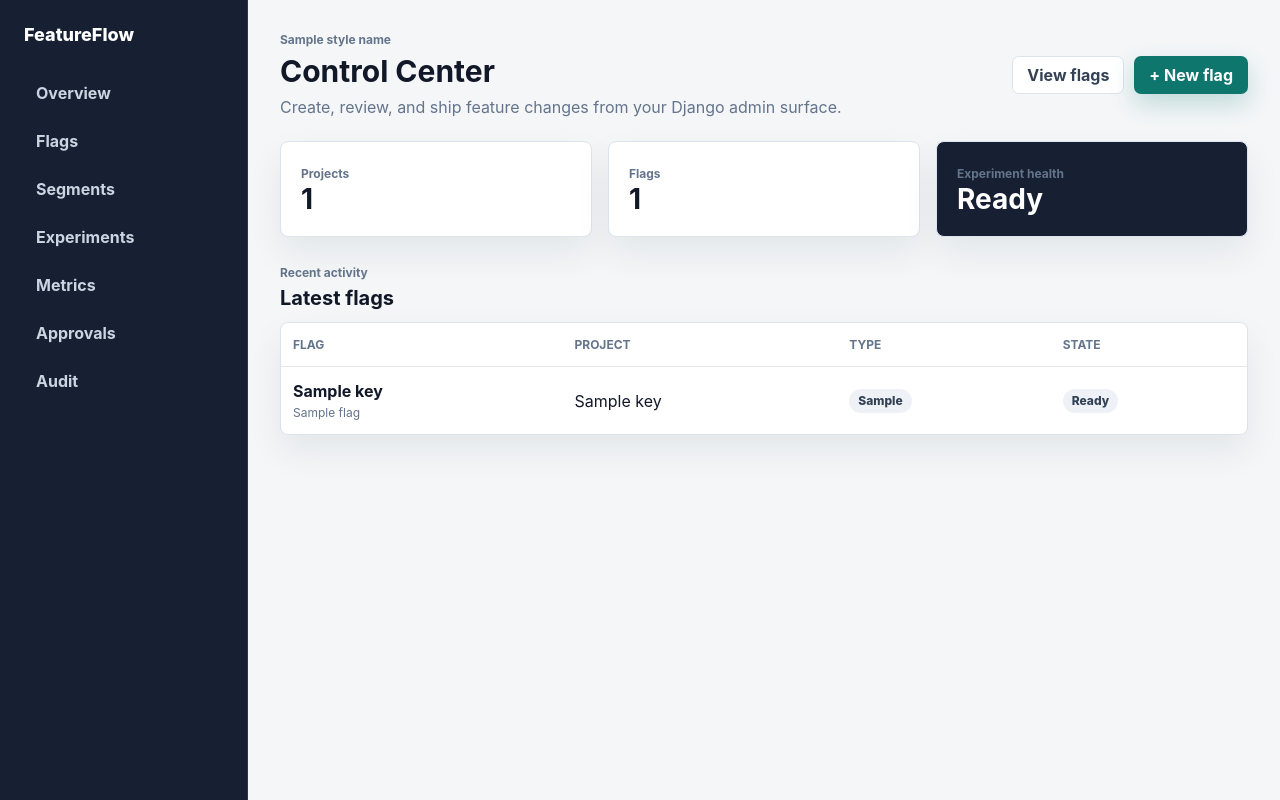
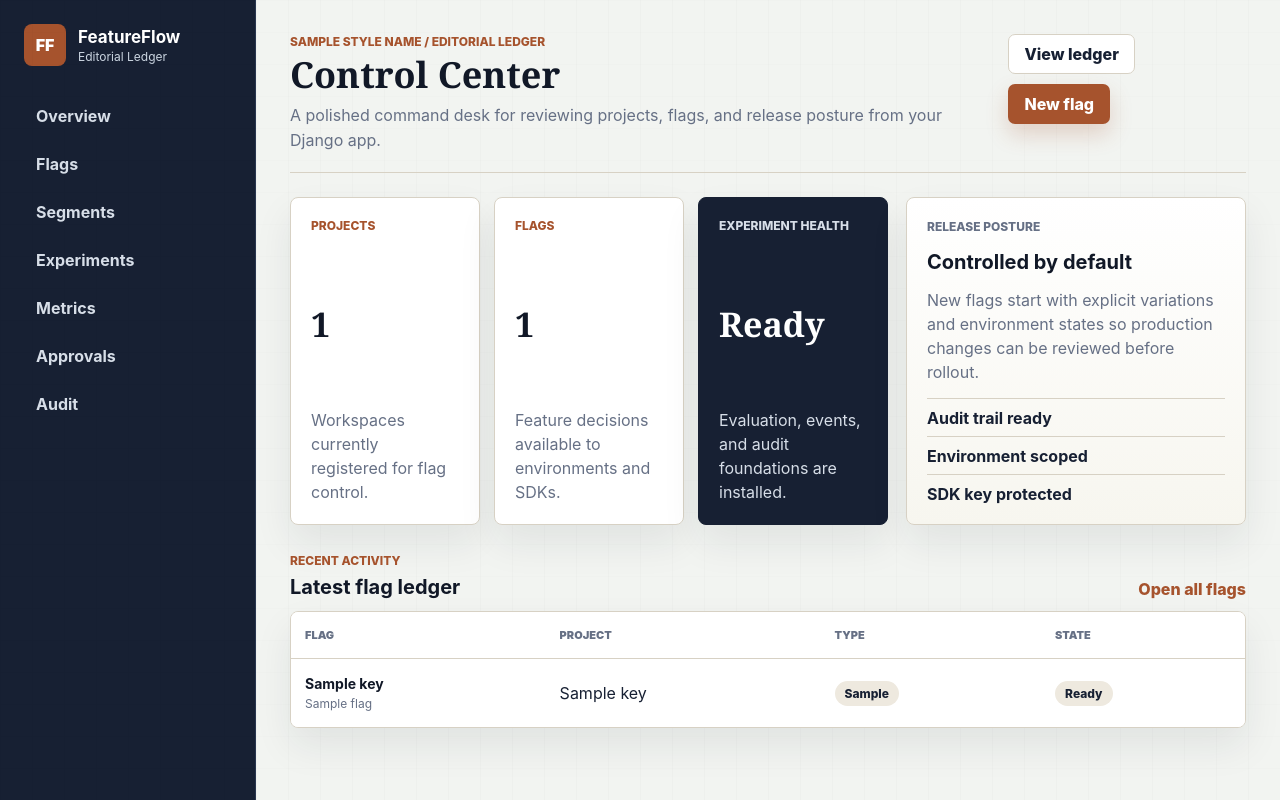
Before and after one commit to mrrooot/FeatureFlags, a Django app: template src/django_feature_flags/templates/django_feature_flags/dashboard.html in a window 1280 px wide. Run offline with Django 3.2, Linux system fonts and the light colour scheme; the template is opened without the code that fills it: most values are stand-ins (such as "Sample title", 1, 10 or a date in 2020).

Commit message:
feat: redesign dashboard as editorial ledger

```diff
--- a/src/django_feature_flags/static/django_feature_flags/dashboard.css
+++ b/src/django_feature_flags/static/django_feature_flags/dashboard.css
@@ -1,40 +1,88 @@
 :root {
   color-scheme: light;
-  --dff-bg: #f4f6f8;
+  --dff-bg: #f2f4f1;
+  --dff-bg-warm: #fbfaf6;
   --dff-panel: #ffffff;
-  --dff-text: #111827;
-  --dff-muted: #64748b;
-  --dff-line: #dbe3ec;
-  --dff-accent: #0f766e;
-  --dff-accent-strong: #115e59;
-  --dff-accent-soft: #ccfbf1;
-  --dff-success: #047857;
+  --dff-panel-soft: #f7f6ef;
+  --dff-text: #172033;
+  --dff-heading: #111827;
+  --dff-muted: #667085;
+  --dff-line: #d7d1c4;
+  --dff-line-strong: #a99f91;
+  --dff-ink: #172033;
+  --dff-copper: #a6532d;
+  --dff-copper-dark: #7c3c22;
+  --dff-copper-soft: #f3ded1;
+  --dff-teal: #0f766e;
+  --dff-teal-soft: #d9f3ee;
   --dff-warning: #b45309;
-  --dff-danger: #b91c1c;
-  --dff-ink: #172033;
+  --dff-warning-soft: #f9e7bd;
+  --dff-danger: #b42318;
+  --dff-danger-soft: #fde3df;
+  --dff-shadow: 0 18px 38px rgba(23, 32, 51, 0.08);
+  --dff-focus: 0 0 0 3px rgba(166, 83, 45, 0.22);
 }
 
 body {
   margin: 0;
   min-height: 100vh;
   display: grid;
-  grid-template-columns: 248px minmax(0, 1fr);
+  grid-template-columns: 256px minmax(0, 1fr);
   background: var(--dff-bg);
   color: var(--dff-text);
   font-family: Inter, ui-sans-serif, system-ui, -apple-system, BlinkMacSystemFont, "Segoe UI", sans-serif;
 }
 
+body::before {
+  content: "";
+  position: fixed;
+  inset: 0;
+  pointer-events: none;
+  opacity: .45;
+  background:
+    linear-gradient(90deg, rgba(23, 32, 51, .035) 1px, transparent 1px),
+    linear-gradient(180deg, rgba(23, 32, 51, .025) 1px, transparent 1px);
+  background-size: 32px 32px;
+}
+
 .dff-sidebar {
   background: var(--dff-ink);
+  color: #fff;
   border-right: 1px solid #29364f;
   padding: 24px;
 }
 
 .dff-brand {
-  font-weight: 800;
-  font-size: 18px;
-  margin-bottom: 28px;
-  color: #ffffff;
+  display: flex;
+  align-items: center;
+  gap: 12px;
+  margin-bottom: 30px;
+  color: #fff;
+}
+
+.dff-brand-mark {
+  display: inline-grid;
+  place-items: center;
+  width: 42px;
+  height: 42px;
+  border-radius: 8px;
+  background: var(--dff-copper);
+  font-weight: 900;
+}
+
+.dff-brand strong,
+.dff-brand small {
+  display: block;
+}
+
+.dff-brand strong {
+  font-size: 17px;
+}
+
+.dff-brand small {
+  margin-top: 2px;
+  color: #cbd5e1;
+  font-size: 12px;
 }
 
 .dff-sidebar nav {
@@ -43,21 +91,22 @@ body {
 }
 
 .dff-sidebar a {
-  color: #cbd5e1;
+  color: #d7dee8;
   text-decoration: none;
   padding: 10px 12px;
   border-radius: 7px;
-  font-weight: 650;
+  font-weight: 700;
 }
 
 .dff-sidebar a:hover {
-  background: #23314a;
-  color: #ffffff;
+  background: rgba(255, 255, 255, .08);
+  color: #fff;
 }
 
 .dff-main {
-  padding: 32px;
-  max-width: 1280px;
+  position: relative;
+  padding: 34px;
+  max-width: 1320px;
   width: 100%;
   box-sizing: border-box;
 }
@@ -65,34 +114,42 @@ body {
 .dff-header {
   display: flex;
   justify-content: space-between;
-  align-items: center;
+  align-items: flex-start;
   gap: 20px;
   margin-bottom: 24px;
+  border-bottom: 1px solid var(--dff-line);
+  padding-bottom: 20px;
 }
 
 .dff-kicker,
 .dff-label {
-  color: var(--dff-muted);
+  color: var(--dff-copper);
   font-size: 12px;
-  font-weight: 750;
+  font-weight: 850;
   letter-spacing: 0;
-  margin: 0 0 6px;
+  text-transform: uppercase;
+  margin: 0 0 7px;
 }
 
 h1 {
   margin: 0;
-  font-size: 30px;
+  color: var(--dff-heading);
+  font-family: Georgia, "Times New Roman", serif;
+  font-size: 36px;
+  line-height: 1.05;
 }
 
 h2 {
   margin: 0;
+  color: var(--dff-heading);
   font-size: 20px;
 }
 
 .dff-subtitle {
-  margin: 8px 0 0;
+  margin: 9px 0 0;
   color: var(--dff-muted);
-  max-width: 680px;
+  max-width: 700px;
+  line-height: 1.55;
 }
 
 .dff-actions,
@@ -104,44 +161,44 @@ h2 {
 }
 
 .dff-button {
-  min-height: 38px;
+  min-height: 40px;
   display: inline-flex;
   align-items: center;
   justify-content: center;
   border: 1px solid transparent;
   border-radius: 7px;
-  padding: 0 14px;
+  padding: 0 15px;
+  box-sizing: border-box;
+  color: inherit;
   font: inherit;
-  font-weight: 750;
+  font-weight: 800;
   text-decoration: none;
   cursor: pointer;
-  box-sizing: border-box;
+  transition: transform .16s ease, border-color .16s ease, background .16s ease;
+}
+
+.dff-button:hover {
+  transform: translateY(-1px);
 }
 
 .dff-button-primary {
-  background: var(--dff-accent);
-  color: #ffffff;
-  box-shadow: 0 10px 24px rgba(15, 118, 110, 0.22);
+  background: var(--dff-copper);
+  color: #fff;
+  box-shadow: 0 10px 22px rgba(166, 83, 45, .22);
 }
 
 .dff-button-primary:hover {
-  background: var(--dff-accent-strong);
+  background: var(--dff-copper-dark);
 }
 
 .dff-button-secondary {
-  background: #ffffff;
-  color: #334155;
+  background: var(--dff-panel);
+  color: var(--dff-text);
   border-color: var(--dff-line);
 }
 
 .dff-button-secondary:hover {
-  border-color: #94a3b8;
-}
-
-.dff-grid {
-  display: grid;
-  grid-template-columns: repeat(3, minmax(0, 1fr));
-  gap: 16px;
+  border-color: var(--dff-line-strong);
 }
 
 .dff-panel {
@@ -149,17 +206,78 @@ h2 {
   border: 1px solid var(--dff-line);
   border-radius: 8px;
   padding: 20px;
-  box-shadow: 0 16px 36px rgba(15, 23, 42, 0.07);
+  box-shadow: var(--dff-shadow);
 }
 
-.dff-grid .dff-panel > strong {
-  display: block;
-  font-size: 28px;
+.dff-panel-flush {
+  padding: 0;
+  overflow: hidden;
 }
 
-.dff-panel-dark {
+.dff-command-grid {
+  display: grid;
+  grid-template-columns: minmax(0, 1fr) 340px;
+  gap: 18px;
+  align-items: stretch;
+}
+
+.dff-kpi-grid {
+  display: grid;
+  grid-template-columns: repeat(3, minmax(0, 1fr));
+  gap: 14px;
+}
+
+.dff-kpi-card {
+  min-height: 160px;
+  display: grid;
+  align-content: space-between;
+}
+
+.dff-kpi-card strong {
+  color: var(--dff-heading);
+  font-family: Georgia, "Times New Roman", serif;
+  font-size: 34px;
+  line-height: 1;
+}
+
+.dff-kpi-card p,
+.dff-posture-panel p {
+  margin: 0;
+  color: var(--dff-muted);
+  line-height: 1.5;
+}
+
+.dff-kpi-card-accent {
   background: var(--dff-ink);
-  color: #ffffff;
+  color: #fff;
+  border-color: var(--dff-ink);
+}
+
+.dff-kpi-card-accent strong {
+  color: #fff;
+}
+
+.dff-kpi-card-accent .dff-label,
+.dff-kpi-card-accent p {
+  color: #d7dee8;
+}
+
+.dff-posture-panel {
+  display: grid;
+  gap: 14px;
+  background: linear-gradient(180deg, #fff, var(--dff-panel-soft));
+}
+
+.dff-posture-list {
+  display: grid;
+  gap: 8px;
+}
+
+.dff-posture-list span {
+  border-top: 1px solid var(--dff-line);
+  padding-top: 9px;
+  color: var(--dff-text);
+  font-weight: 750;
 }
 
 .dff-section {
@@ -174,21 +292,28 @@ h2 {
   margin-bottom: 12px;
 }
 
-.dff-panel-flush {
-  padding: 0;
-  overflow: hidden;
+.dff-link {
+  color: var(--dff-copper);
+  font-weight: 800;
+  text-decoration: none;
+}
+
+.dff-link:hover {
+  color: var(--dff-copper-dark);
 }
 
 .dff-table {
   width: 100%;
   border-collapse: collapse;
+  background: var(--dff-panel);
 }
 
 .dff-table th,
 .dff-table td {
-  padding: 14px 12px;
-  border-bottom: 1px solid #e5e7eb;
+  padding: 16px 14px;
+  border-bottom: 1px solid var(--dff-line);
   text-align: left;
+  vertical-align: middle;
 }
 
 .dff-table tr:last-child td {
@@ -197,8 +322,15 @@ h2 {
 
 .dff-table th {
   color: var(--dff-muted);
-  font-size: 12px;
+  font-size: 11px;
+  font-weight: 900;
   text-transform: uppercase;
+}
+
+.dff-table td strong {
+  display: block;
+  color: var(--dff-heading);
+  font-size: 14px;
 }
 
 .dff-table td span {
@@ -208,55 +340,68 @@ h2 {
   margin-top: 4px;
 }
 
+.dff-ledger-table tbody tr:hover {
+  background: #fbfaf6;
+}
+
+.dff-project-stamp {
+  display: inline-flex;
+  width: max-content;
+  margin: 0;
+  border-bottom: 2px solid var(--dff-copper-soft);
+  color: var(--dff-text);
+  font-weight: 800;
+}
+
 .dff-badge,
 .dff-table td .dff-badge {
   display: inline-flex;
   width: max-content;
   align-items: center;
-  min-height: 24px;
+  min-height: 25px;
   border-radius: 999px;
-  padding: 0 9px;
-  background: #eef2f7;
-  color: #334155;
+  padding: 0 10px;
+  margin: 0;
+  background: #eee9df;
+  color: var(--dff-text);
   font-size: 12px;
-  font-weight: 800;
-  margin: 0;
+  font-weight: 850;
 }
 
 .dff-badge-success {
-  background: #dcfce7;
-  color: var(--dff-success);
+  background: var(--dff-teal-soft);
+  color: var(--dff-teal);
 }
 
 .dff-badge-warning {
-  background: #fef3c7;
+  background: var(--dff-warning-soft);
   color: var(--dff-warning);
 }
 
 .dff-badge-muted {
-  background: #e5e7eb;
-  color: #4b5563;
+  background: #e5e1d8;
+  color: #625a50;
 }
 
 .dff-chip-row {
   display: flex;
+  flex-wrap: wrap;
   gap: 6px;
-  flex-wrap: wrap;
 }
 
 .dff-chip,
 .dff-table td .dff-chip {
   display: inline-flex;
   align-items: center;
-  min-height: 24px;
-  border: 1px solid #cbd5e1;
+  min-height: 25px;
+  border: 1px solid var(--dff-line);
   border-radius: 999px;
-  padding: 0 8px;
-  color: #334155;
-  background: #ffffff;
+  padding: 0 9px;
+  margin: 0;
+  background: #fff;
+  color: var(--dff-text);
   font-size: 12px;
   font-weight: 750;
-  margin: 0;
 }
 
 .dff-muted-text {
--- a/src/django_feature_flags/templates/django_feature_flags/base.html
+++ b/src/django_feature_flags/templates/django_feature_flags/base.html
@@ -8,8 +8,14 @@
   <link rel="stylesheet" href="{% static 'django_feature_flags/dashboard.css' %}">
 </head>
 <body>
-  <aside class="dff-sidebar">
-    <div class="dff-brand">FeatureFlow</div>
+  <aside class="dff-sidebar" aria-label="Feature flags navigation">
+    <div class="dff-brand">
+      <span class="dff-brand-mark">FF</span>
+      <span>
+        <strong>FeatureFlow</strong>
+        <small>Editorial Ledger</small>
+      </span>
+    </div>
     <nav>
       <a href="{% url 'django_feature_flags_dashboard:home' %}">Overview</a>
       <a href="{% url 'django_feature_flags_dashboard:flag_list' %}">Flags</a>
@@ -20,9 +26,9 @@
       <a href="#">Audit</a>
     </nav>
   </aside>
-  <main class="dff-main">
+  <main class="dff-main" id="main">
     {% if messages %}
-    <div class="dff-messages">
+    <div class="dff-messages" aria-live="polite">
       {% for message in messages %}
       <div class="dff-alert dff-alert-{{ message.tags }}">{{ message }}</div>
       {% endfor %}
--- a/src/django_feature_flags/templates/django_feature_flags/dashboard.html
+++ b/src/django_feature_flags/templates/django_feature_flags/dashboard.html
@@ -1,37 +1,56 @@
 {% extends "django_feature_flags/base.html" %}
 
 {% block content %}
-<header class="dff-header">
+<header class="dff-header dff-command-header">
   <div>
-    <p class="dff-kicker">{{ style_name }}</p>
+    <p class="dff-kicker">{{ style_name }} / Editorial Ledger</p>
     <h1>Control Center</h1>
-    <p class="dff-subtitle">Create, review, and ship feature changes from your Django admin surface.</p>
+    <p class="dff-subtitle">A polished command desk for reviewing projects, flags, and release posture from your Django app.</p>
   </div>
   <div class="dff-actions">
-    <a class="dff-button dff-button-secondary" href="{% url 'django_feature_flags_dashboard:flag_list' %}">View flags</a>
-    <a class="dff-button dff-button-primary" href="{% url 'django_feature_flags_dashboard:flag_create' %}">+ New flag</a>
+    <a class="dff-button dff-button-secondary" href="{% url 'django_feature_flags_dashboard:flag_list' %}">View ledger</a>
+    <a class="dff-button dff-button-primary" href="{% url 'django_feature_flags_dashboard:flag_create' %}">New flag</a>
   </div>
 </header>
-<section class="dff-grid">
-  <article class="dff-panel">
+
+<section class="dff-command-grid">
+  <div class="dff-kpi-grid">
+    <article class="dff-panel dff-kpi-card">
       <span class="dff-label">Projects</span>
       <strong>{{ project_count }}</strong>
+      <p>Workspaces currently registered for flag control.</p>
     </article>
-  <article class="dff-panel">
+    <article class="dff-panel dff-kpi-card">
       <span class="dff-label">Flags</span>
       <strong>{{ flag_count }}</strong>
+      <p>Feature decisions available to environments and SDKs.</p>
     </article>
-  <article class="dff-panel dff-panel-dark">
+    <article class="dff-panel dff-kpi-card dff-kpi-card-accent">
       <span class="dff-label">Experiment health</span>
       <strong>Ready</strong>
+      <p>Evaluation, events, and audit foundations are installed.</p>
     </article>
+  </div>
+
+  <aside class="dff-panel dff-posture-panel">
+    <p class="dff-kicker">Release posture</p>
+    <h2>Controlled by default</h2>
+    <p>New flags start with explicit variations and environment states so production changes can be reviewed before rollout.</p>
+    <div class="dff-posture-list">
+      <span>Audit trail ready</span>
+      <span>Environment scoped</span>
+      <span>SDK key protected</span>
+    </div>
+  </aside>
 </section>
+
 <section class="dff-section">
   <div class="dff-section-header">
     <div>
       <p class="dff-kicker">Recent activity</p>
-      <h2>Latest flags</h2>
+      <h2>Latest flag ledger</h2>
     </div>
+    <a class="dff-link" href="{% url 'django_feature_flags_dashboard:flag_list' %}">Open all flags</a>
   </div>
   <div class="dff-panel dff-panel-flush">
     {% if recent_flags %}
@@ -63,9 +82,9 @@
     </table>
     {% else %}
     <div class="dff-empty">
-      <strong>No flags yet</strong>
+      <strong>No flags in the ledger</strong>
       <span>Create the first flag and attach it to staging, production, or any project environment.</span>
-      <a class="dff-button dff-button-primary" href="{% url 'django_feature_flags_dashboard:flag_create' %}">+ New flag</a>
+      <a class="dff-button dff-button-primary" href="{% url 'django_feature_flags_dashboard:flag_create' %}">New flag</a>
     </div>
     {% endif %}
   </div>
```
Also changed, not shown: other parts of src/django_feature_flags/static/django_feature_flags/dashboard.css (+69 -39 lines), src/django_feature_flags/templates/django_feature_flags/flag_form.html (+17 -7 lines), src/django_feature_flags/templates/django_feature_flags/flag_list.html (+8 -8 lines), tests/test_dashboard.py (+54 -0 lines). Lines whose indentation alone changed are shown as unchanged.
